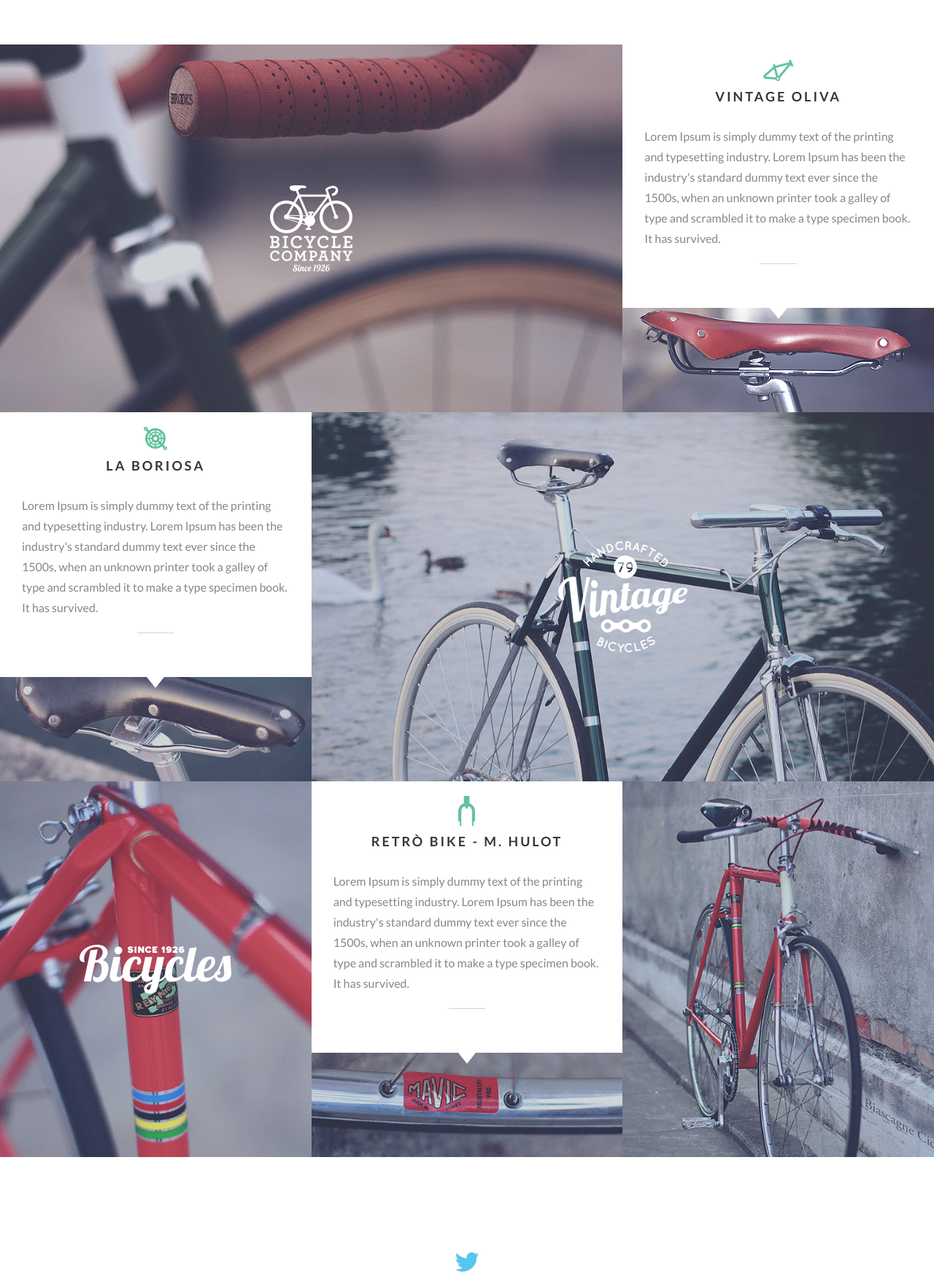
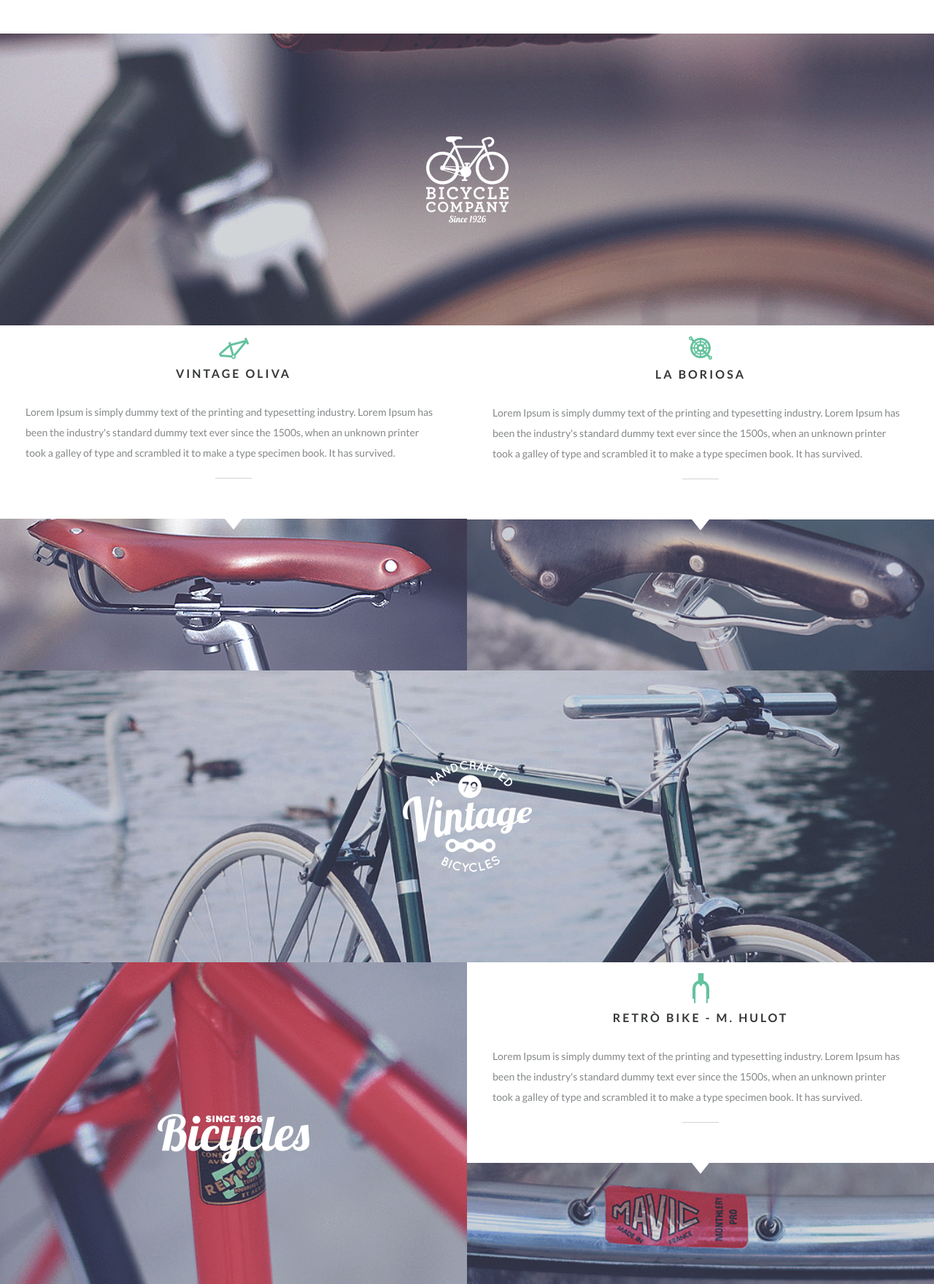
Before and after one commit to rytertan/bicycle, a plain HTML site: page index.html in a window 1280 px wide. Shown: the part 1040-2800 px from the top of the page at 73% size. Drawn offline with Linux system fonts and the light colour scheme.

Commit message:
Зроблена адаптація трьох блоків включно з брендами

```diff
--- a/sass/_media.sass
+++ b/sass/_media.sass
@@ -5,16 +5,39 @@
 /* Large Devise, HD+ Screens*/
 @media only screen and (max-width :1440px)
 
-
 /* Large Devices, Wide Screens */
 @media only screen and (max-width :1280px)
 
+	.title
+		font-size: 16px
 	.nav-bar
 		a
 			font-size: 12px
 		img
 			width: 15%
 			height: 15%
+	.about
+		p
+			font-size: 16px
+			line-height: 28px
+	.brands
+		grid-template-columns: repeat(4,1fr)
+	.brand-item1
+		grid-column: 1/5
+	.brand-item2
+		grid-column: 1/3
+	.brand-item3
+		grid-column: 3/5
+	.brand-item4
+		grid-column: 1/5
+	.brand-item5
+		grid-column: 1/3
+	.brand-item6
+		grid-column: 3/5
+	.brand-item7
+		grid-column: 1/5
+	.brand-item1, .brand-item4, .brand-item5, .brand-item7
+		min-height: 50vh
 
 	article
 		padding: 15px
@@ -23,12 +46,24 @@
 
 /* Small Devices, Tablets */
 @media only screen and (max-width :768px)
+	.title
+		font-size: 14px
+
 	.nav-bar
 		width: 75%
 		img
 			width: 20%
 			height: 20%
 
+	.about
+		p
+			font-size: 14px
+			line-height: 24px
+
+	.brands
+		grid-template-columns: 1fr
+	.brand-item1, .brand-item2, .brand-item3, .brand-item4, .brand-item5, .brand-item6, .brand-item7
+		grid-column: 1/2
 
 /* Extra Small Devices, Phones */
 @media only screen and (max-width :492px)
@@ -43,13 +78,10 @@
 /* Custom, iPhone Retina */
 @media only screen and (max-width :320px)
 
-
-
 /*==========  Mobile First  ==========*/
 
 /* Custom, iPhone Retina */
 @media only screen and (min-width :320px)
 
-
 /* Extra Small Devices, Phones */
 @media only screen and (min-width :480px)
--- a/sass/main.sass
+++ b/sass/main.sass
@@ -72,6 +72,7 @@ body
 
 .brands
 	grid-template-columns: repeat(3,1fr)
+	height: 100%
 	section
 		display: grid
 		justify-content: center
```
Also changed, not shown: css/main.css, 1 other file.
